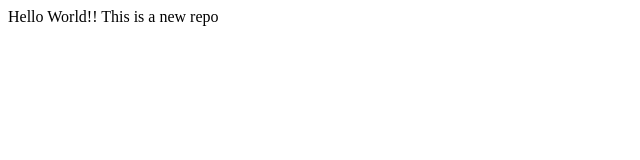
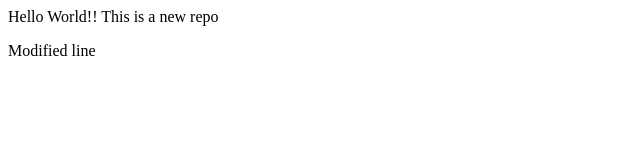
Before and after one commit to Pranathi-Allu/localrepo, a plain HTML site: page index.html in a window 1280 px wide. Shown: the full height of the page, 0-640 px from the left. Drawn offline with Linux system fonts and the light colour scheme.

Commit message:
A new line

```diff
--- a/index.html
+++ b/index.html
@@ -1 +1,2 @@
 <p> Hello World!! This is a new repo</p>
+<p> Modified line</p>
```
